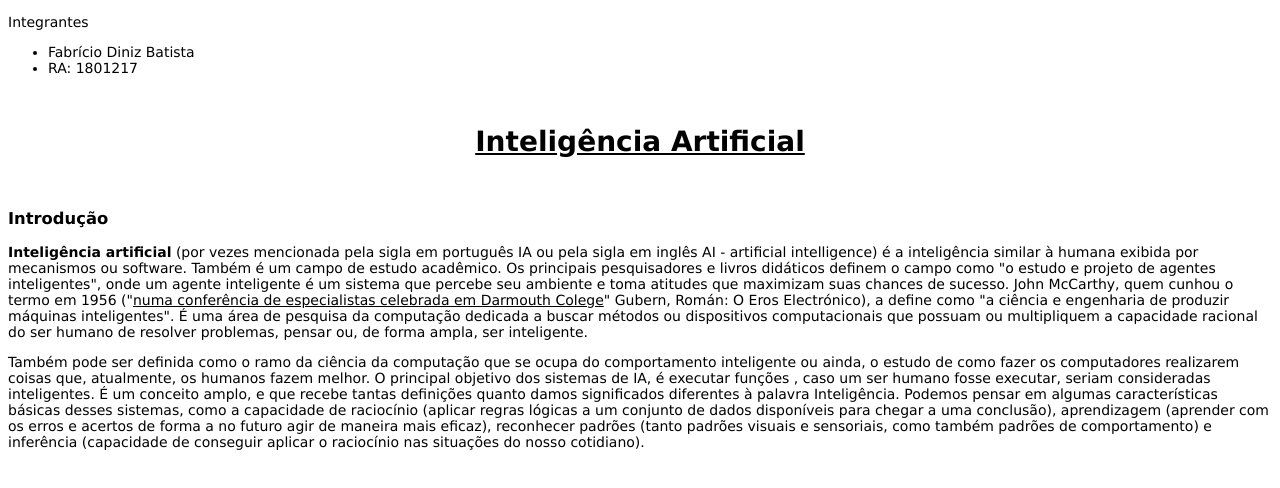
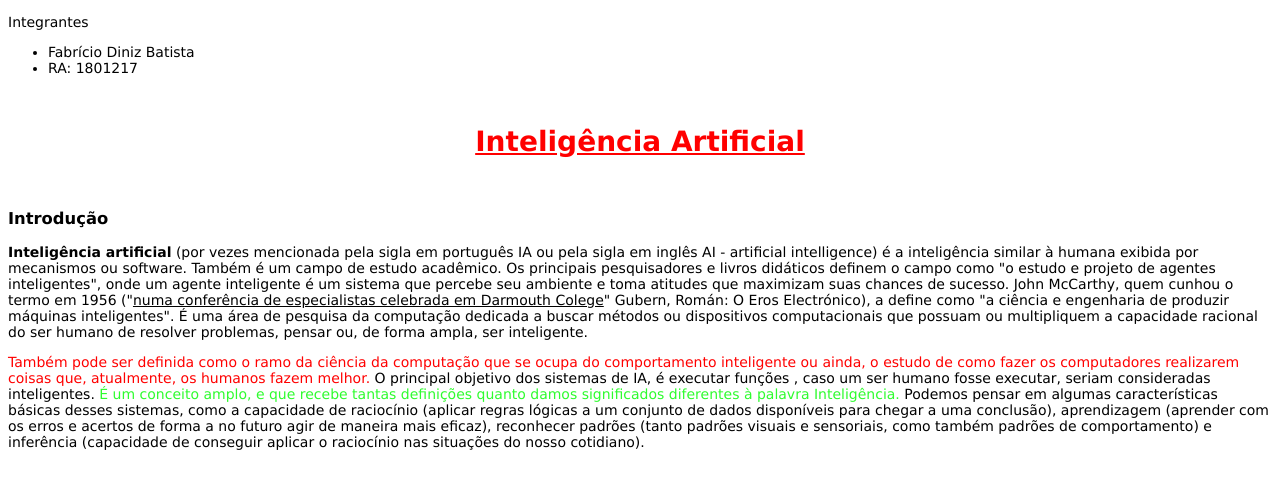
Before and after one commit to FabricioDBatista/FabricioDBatista.github.io, a plain HTML site: page AC_03.html in a window 1280 px wide. Drawn offline with Linux system fonts and the light colour scheme.

Commit message:
Update estilo_form.css

```diff
--- a/estilo_form.css
+++ b/estilo_form.css
@@ -60,3 +60,9 @@ input,select,textarea{
     font-size: 16px;
     font-weight: bold;
 }
+.fonteVerde{
+    color: rgb(46, 252, 46);
+}
+.fonteVermelha{
+    color: red;
+}
```
